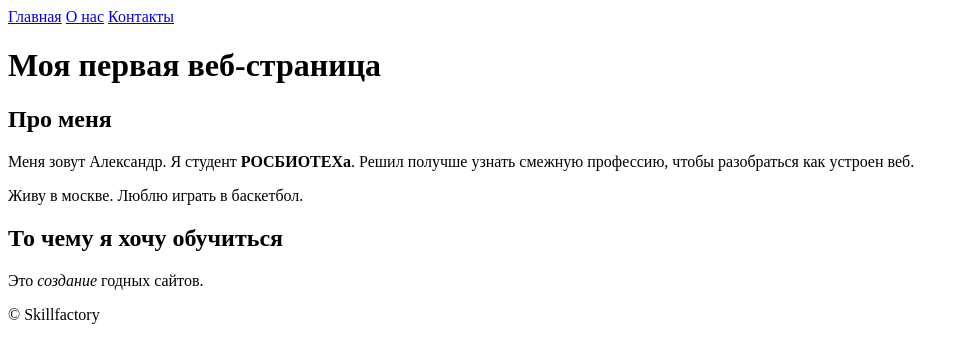
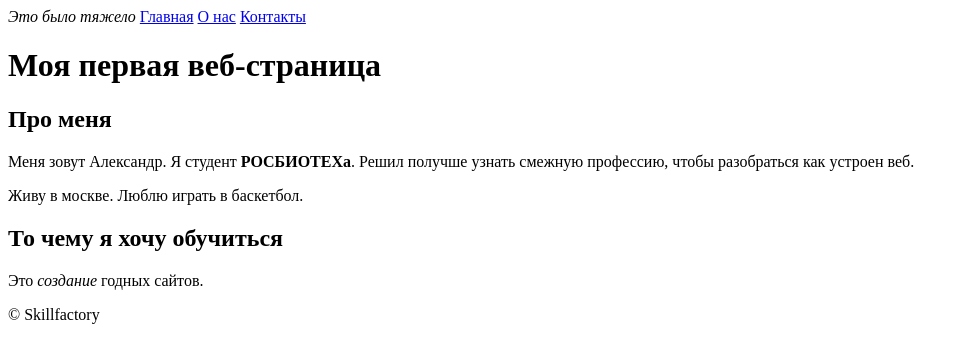
Before and after one commit to GGDarwin/task-4.9.1, a plain HTML site: page pages/index.html in a window 1280 px wide. Shown: the whole page, without its empty margins (0-969 px from the left). Drawn offline with Linux system fonts and the light colour scheme.

Commit message:
Update index.html

```diff
--- a/pages/index.html
+++ b/pages/index.html
@@ -6,6 +6,7 @@
 </head>
 <body>
     <header>
+        <i>Это было тяжело</i>
         <a href="#">Главная</a>
         <a href="pages/about.html">О нас</a>
         <a href="pages/contacts.html">Контакты</a>
```
